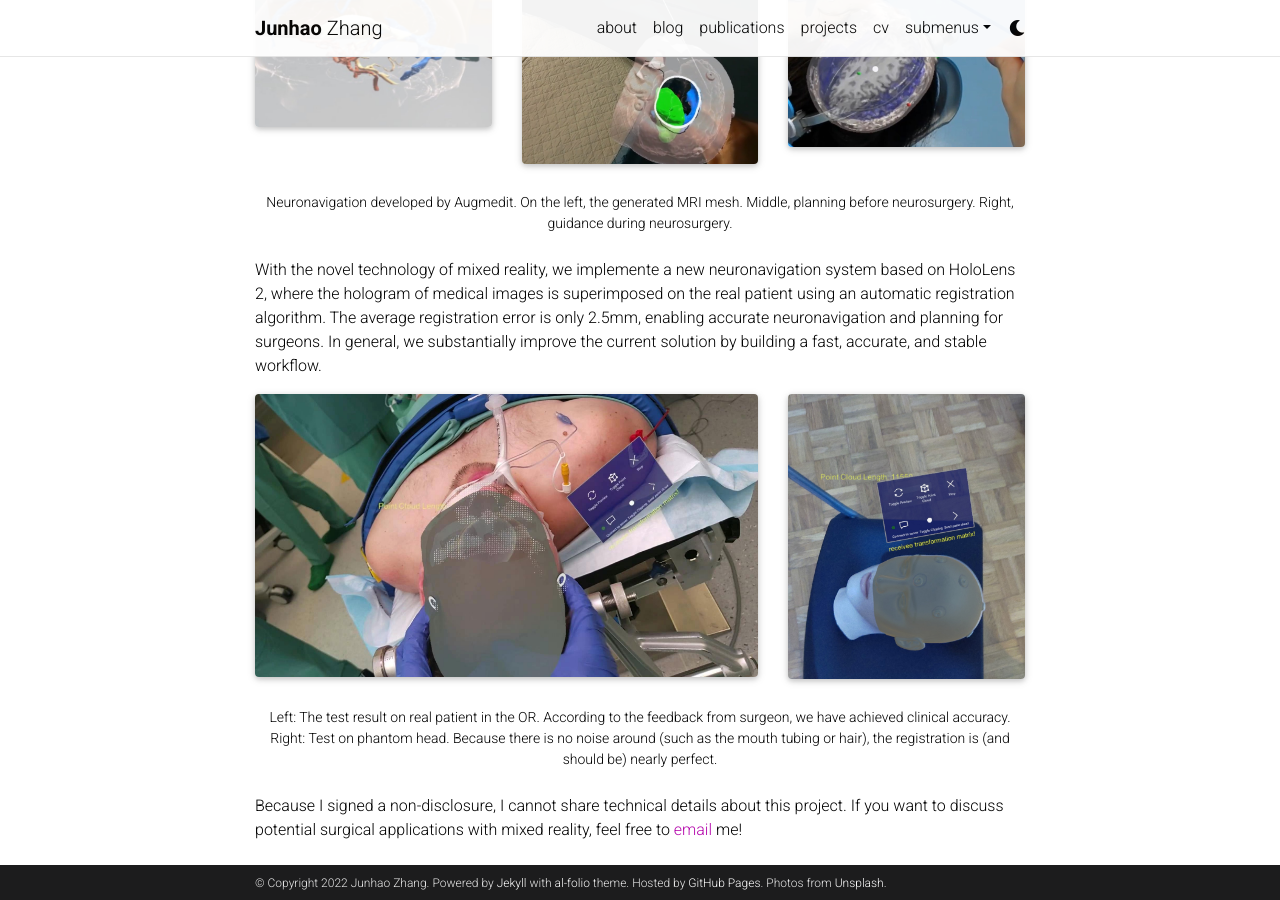
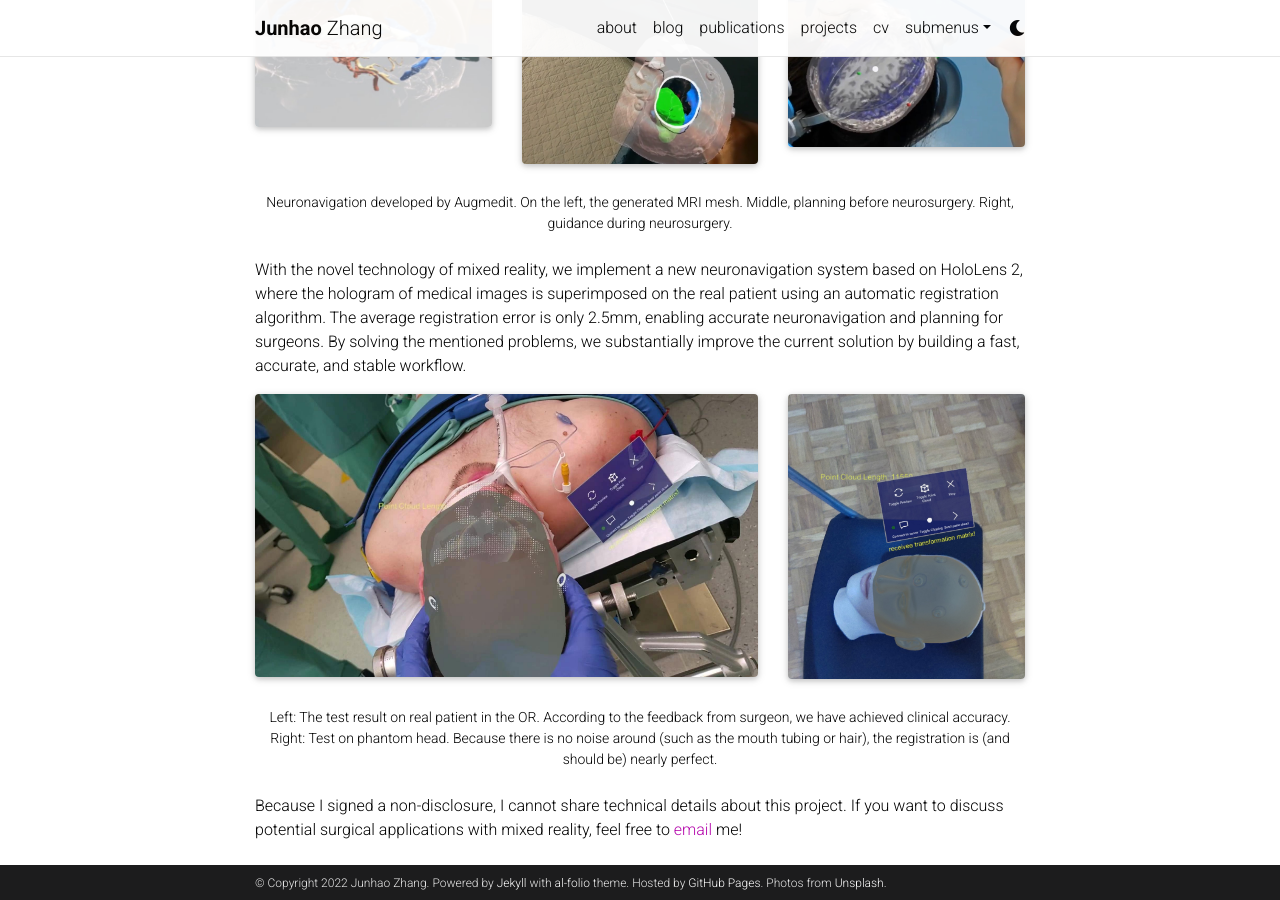
Before and after one commit to Junha0Zhang/junha0Zhang.github.io, a Jekyll site: the page built from _projects/5_project.md, in a window 1280 px wide and 900 px high, scrolled down 1179 px. Built offline with Jekyll 4.4.1, drawn with Linux system fonts in a browser that asks for light colours; full-size pictures stand in for the smaller copies a plugin makes; comment, search, counter and statistics services are not loaded; a style sheet for code colours, icons or effects is not loaded.

Commit message:
Update 5_project.md

```diff
--- a/_projects/5_project.md
+++ b/_projects/5_project.md
@@ -39,7 +39,7 @@ In current solution with Hololens-based neuronavigation, a pointer is used to in
     Neuronavigation developed by Augmedit. On the left, the generated MRI mesh. Middle, planning before neurosurgery. Right, guidance during neurosurgery.
 </div>
 
-With the novel technology of mixed reality, we implemente a new neuronavigation system based on HoloLens 2, where the hologram of medical images is superimposed on the real patient using an automatic registration algorithm. The average registration error is only 2.5mm, enabling accurate neuronavigation and planning for surgeons. In general, we substantially improve the current solution by building a fast, accurate, and stable workflow.
+With the novel technology of mixed reality, we implement a new neuronavigation system based on HoloLens 2, where the hologram of medical images is superimposed on the real patient using an automatic registration algorithm. The average registration error is only 2.5mm, enabling accurate neuronavigation and planning for surgeons. By solving the mentioned problems, we substantially improve the current solution by building a fast, accurate, and stable workflow.
 
 
 <div class="row justify-content-sm-center">
```
